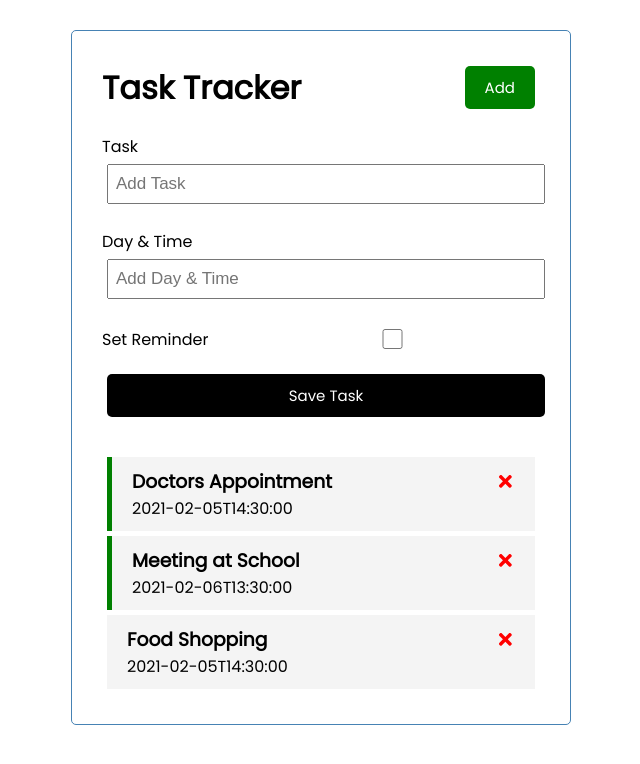
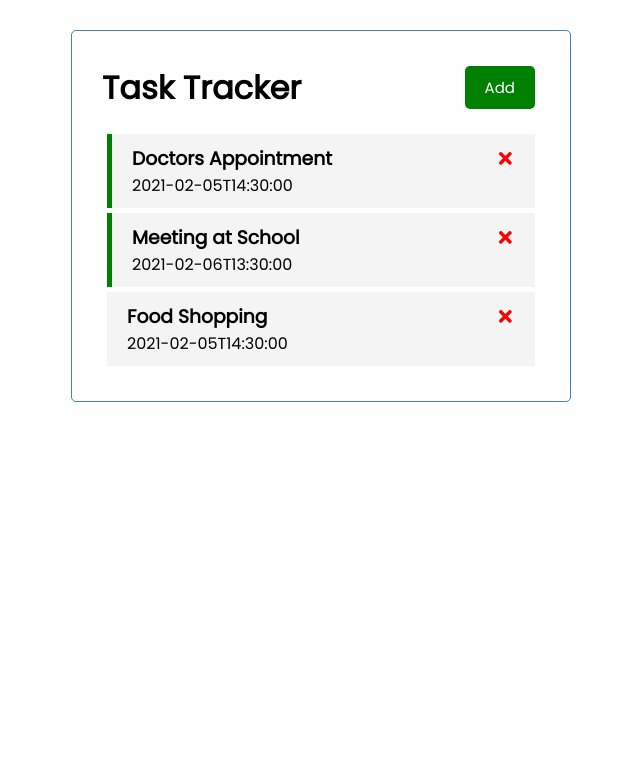
Before and after one commit to jiminhuh/react-task-tracker, a React (Create React App) app: page / in a window 1280 px wide. Shown: the top 764 px of the page, without its empty margins (319-959 px from the left). Built offline with nearby package versions, Linux system fonts and the light colour scheme.

Commit message:
finished UI components, created prod build

```diff
--- a/src/App.js
+++ b/src/App.js
@@ -5,7 +5,7 @@
 import AddTask from './components/AddTask';
 
 function App() {
-
+  const [showAddTask, setShowAddTask] = useState(false)
   const [tasks, setTasks] = useState([
     {
         id: 1,
@@ -52,8 +52,8 @@
 
   return (
     <div className="container">
-      <Header title="Task Tracker" />
-      <AddTask onAdd={addTask}/>
+      <Header title="Task Tracker" onAdd={() => setShowAddTask(!showAddTask)} showAdd={showAddTask} />
+      {showAddTask && <AddTask onAdd={addTask}/>}
       {tasks.length > 0 ? <Tasks tasks={tasks} onDelete={deleteTask} onToggle={toggleReminder}/> : "No Tasks to Show"}
     </div>
   );
--- a/src/components/AddTask.js
+++ b/src/components/AddTask.js
@@ -1,4 +1,3 @@
-import React from 'react'
 import {useState} from 'react'
 
 const AddTask = ({onAdd}) => {
--- a/src/components/Header.js
+++ b/src/components/Header.js
@@ -2,15 +2,12 @@
 import Button from './Button'
 
 
-const Header = ({title}) => {
-    const onClick = () => {
-        console.log('Click')
-    }
+const Header = ({title, onAdd, showAdd}) => {
 
     return (
         <header className="header">
             <h1>{title}</h1>
-            <Button color='green' text='Add' onClick={onClick}/>
+            <Button color={showAdd? "red" : "green"} text={showAdd ? "Close" : "Add"} onClick={onAdd}/>
         </header>
     )
 }
```
Also changed, not shown: 1 other file (tests, documents, lock files or other folders).
